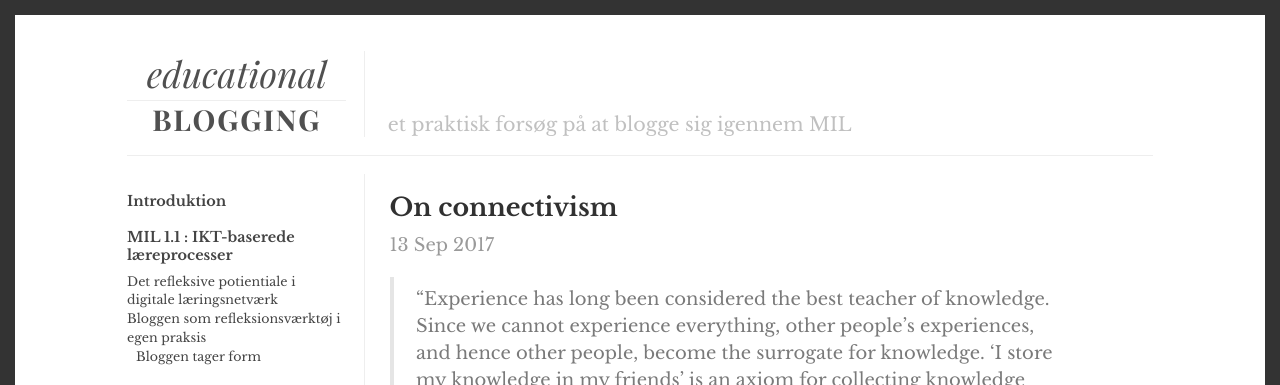
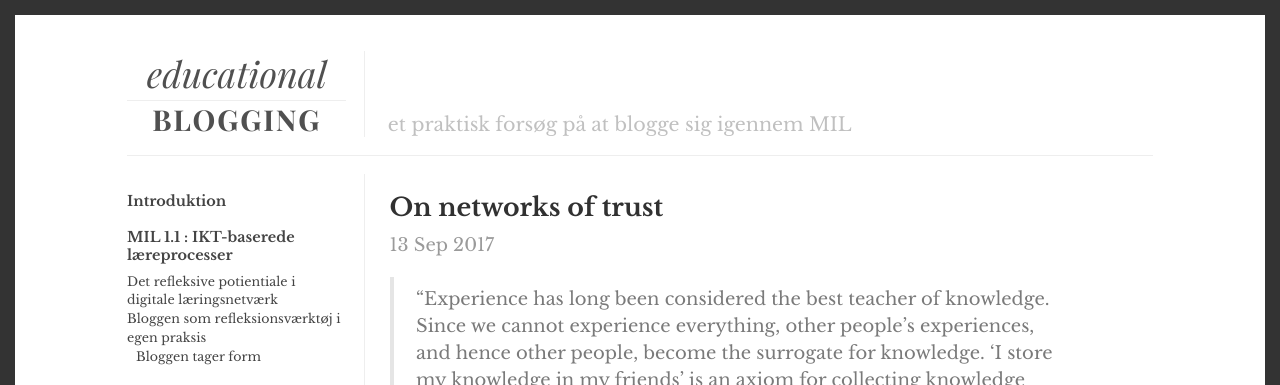
Before and after one commit to alexanderrae/educational-blogging, a Jekyll site: the page built from _capitulos/mil-1-dot-1/on-connectivism.markdown, in a window 1280 px wide. Shown: the top 385 px of the page. Built offline with Jekyll 4.4.1, drawn with Linux system fonts in a browser that asks for light colours.

Commit message:
Updated On Connectivism

```diff
--- a/_capitulos/mil-1-dot-1/on-connectivism.markdown
+++ b/_capitulos/mil-1-dot-1/on-connectivism.markdown
@@ -1,5 +1,5 @@
 ---
-title: On connectivism
+title: On networks of trust
 date: 2017-09-13 11:11:00 +02:00
 position: 2
 ---
```
